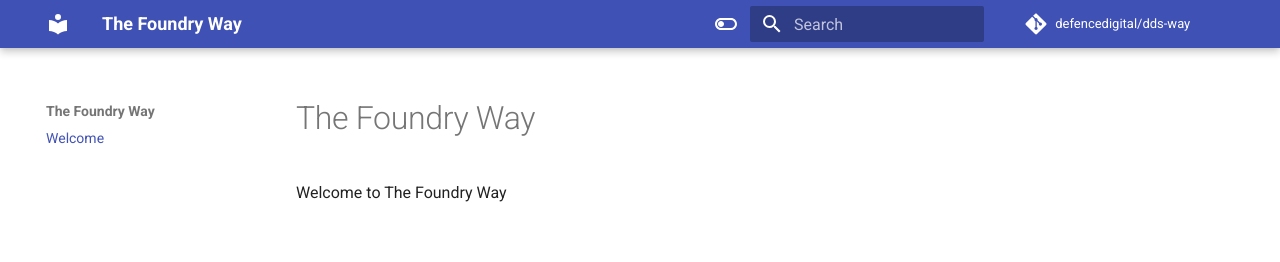
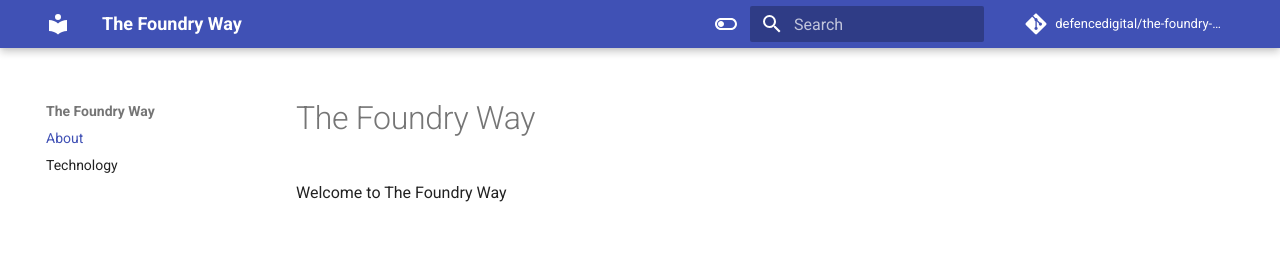
Before and after one commit to strudders-foundry/the-foundry-way, an MkDocs documentation site: the page built from docs/index.md, in a window 1280 px wide. Shown: the top 262 px of the page. Built offline with MkDocs 1.6.1 and Material for MkDocs 9.7.7, drawn with Linux system fonts in a browser that asks for light colours; comment, search, counter and statistics services are not loaded.

Commit message:
remove dds-way and start technology section

```diff
--- a/mkdocs.yml
+++ b/mkdocs.yml
@@ -2,10 +2,11 @@ site_name: The Foundry Way
 site_description: 'Defence Digital Foundry'
 site_author: 'DDS'
 docs_dir: docs/
-repo_name: 'defencedigital/dds-way'
+repo_name: 'defencedigital/the-foundry-way'
 repo_url: 'https://github.com/defencedigital/the-foundry-way'
 nav:
-    - Welcome: index.md
+    - About: index.md
+    - Technology: technology/index.md
 theme:
   name: material
   palette:
```
